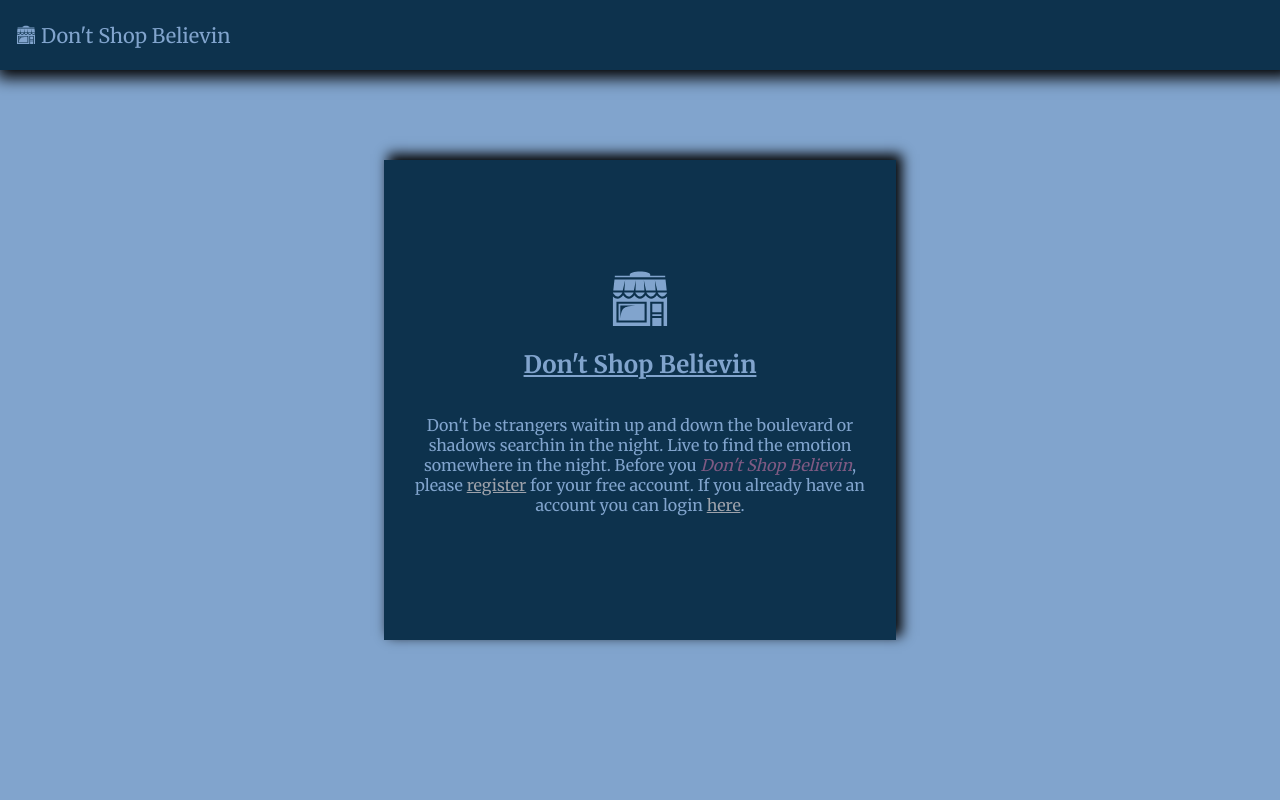
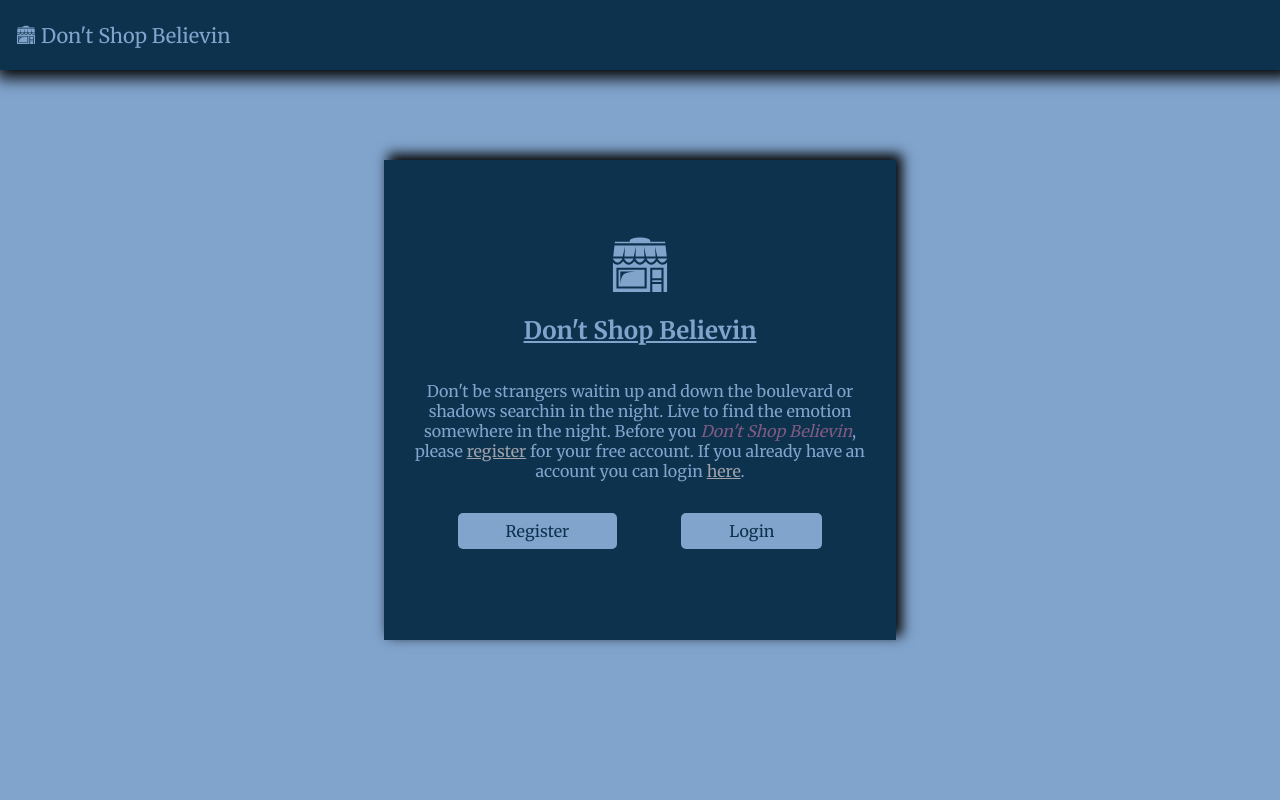
Before and after one commit to Aim4dabush/dont-shop-believin, a React (Create React App) app: page / in a window 1280 px wide. Shown: the top 800 px of the page. Built offline with nearby package versions, Linux system fonts and the light colour scheme.

Commit message:
improved navigation after account registration

```diff
--- a/src/Components/Register/RegisterForm/RegisterForm.js
+++ b/src/Components/Register/RegisterForm/RegisterForm.js
@@ -1,4 +1,5 @@
 import { useRef } from "react";
+import { useNavigate } from "react-router-dom";
 
 //components
 import FormButton from "./FormButton/FormButton";
@@ -16,6 +17,7 @@ import styles from "./RegisterForm.module.scss";
 
 const RegisterForm = () => {
   const dispatch = useDispatch();
+  const navigate = useNavigate();
   const emailRef = useRef();
   const passwordRef = useRef();
   const {
@@ -51,6 +53,7 @@ const RegisterForm = () => {
 
       emailReset();
       passwordReset();
+      navigate("/login", { replace: true });
     }
   };
 
--- /dev/null
+++ b/src/Components/Welcome/ButtonWrapper/ButtonWrapper.js
@@ -0,0 +1,20 @@
+//components
+import { NavLink } from "react-router-dom";
+
+//styles
+import styles from "./ButtonWrapper.module.scss";
+
+const ButtonWrapper = () => {
+  return (
+    <div className={styles.buttonWrapper}>
+      <NavLink className={styles.btn} to={"/register"}>
+        Register
+      </NavLink>
+      <NavLink className={styles.btn} to={"/login"}>
+        Login
+      </NavLink>
+    </div>
+  );
+};
+
+export default ButtonWrapper;
--- /dev/null
+++ b/src/Components/Welcome/ButtonWrapper/ButtonWrapper.module.scss
@@ -0,0 +1,20 @@
+@import "../../../style-variables/variables.scss";
+
+.buttonWrapper {
+  display: flex;
+  justify-content: center;
+  width: 100%;
+
+  .btn {
+    background-color: $primary;
+    border-radius: 5px;
+    color: $secondary;
+    margin: 1em 2em;
+    padding: 0.5em 3em;
+    text-decoration: none;
+
+    &:hover {
+      text-decoration: underline;
+    }
+  }
+}
--- a/src/pages/Welcome/Welcome.js
+++ b/src/pages/Welcome/Welcome.js
@@ -1,6 +1,7 @@
 //components
 import { GiShop } from "react-icons/gi";
 import { NavLink } from "react-router-dom";
+import ButtonWrapper from "../../Components/Welcome/ButtonWrapper/ButtonWrapper";
 
 //styles
 import styles from "./Welcome.module.scss";
@@ -25,6 +26,7 @@ const Welcome = () => {
           </NavLink>
           .
         </p>
+        <ButtonWrapper />
       </div>
     </section>
   );
```
